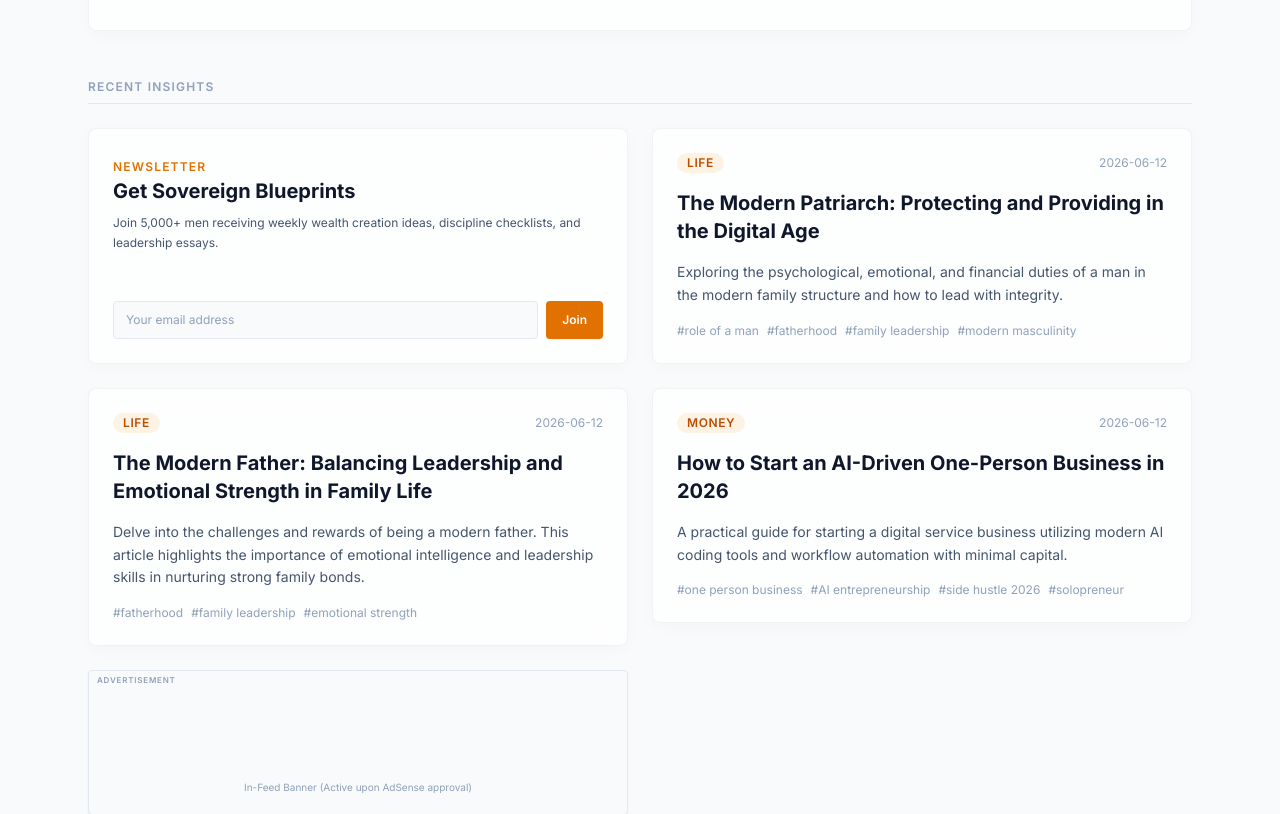
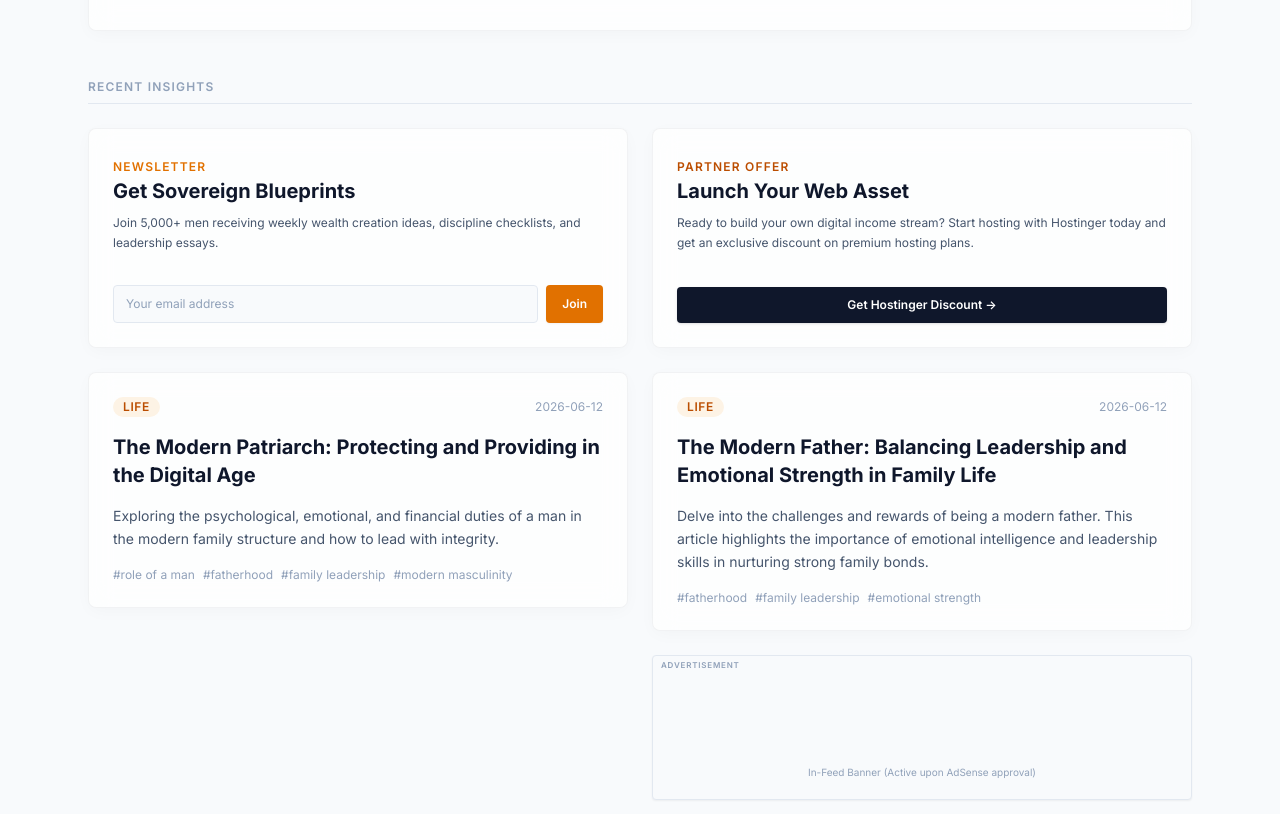
Before and after one commit to pharmotago/mcjp-io, a Next.js app: page / in a window 1280 px wide. Shown: the part 940-1754 px from the top of the page. Built offline with nearby package versions, Linux system fonts and the light colour scheme; no server answers.

Commit message:
feat: integrate Hostinger referral link across footer, homepage sponsorships, and articles

```diff
--- a/scripts/generate_blog.js
+++ b/scripts/generate_blog.js
@@ -50,7 +50,8 @@ REQUIREMENTS:
    - Write structured paragraphs with strong typography flow.
    - Include bulleted action plans or checklists.
 3. Content length: Minimum 800-1000 words.
-4. Output only the body of the article in markdown. Do NOT write the title as an H1 heading (it will be added by frontmatter). Do NOT include HTML fences or code blocks.`;
+4. Output only the body of the article in markdown. Do NOT write the title as an H1 heading (it will be added by frontmatter). Do NOT include HTML fences or code blocks.
+5. If the category is "Money" or the topic relates to starting blogs/websites/online businesses, organically recommend Hostinger exactly once as a reliable, high-performance web host and embed this referral discount link: https://www.hostinger.com?REFERRALCODE=OYBPHARMOWCY (e.g. "We recommend launching your digital assets on [Hostinger](https://www.hostinger.com?REFERRALCODE=OYBPHARMOWCY) to secure their exclusive partner discount"). Ensure it fits naturally in the text.`;
 
     const systemInstruction = `You are the lead editor and writer for MCJP.io.
 You specialize in producing high-quality self-improvement, financial autonomy, and masculine development articles.
--- a/src/app/layout.tsx
+++ b/src/app/layout.tsx
@@ -95,6 +95,7 @@ export default function RootLayout({
               <a href="/contact" className="hover:text-slate-800 transition-colors">Contact</a>
               <a href="/privacy" className="hover:text-slate-800 transition-colors">Privacy Policy</a>
               <a href="/terms" className="hover:text-slate-800 transition-colors">Terms of Service</a>
+              <a href="https://www.hostinger.com?REFERRALCODE=OYBPHARMOWCY" target="_blank" rel="noopener noreferrer" className="hover:text-amber-600 transition-colors font-medium">Hosted on Hostinger (20% Off)</a>
               <span className="text-slate-300 hidden md:inline">|</span>
               <span>Sovereign Intelligence Systems</span>
             </div>
--- a/src/app/page.tsx
+++ b/src/app/page.tsx
@@ -162,6 +162,7 @@ export default async function Home({
           <div className="grid md:grid-cols-2 gap-6">
             {/* Newsletter module injected dynamically as first item if browsing all */}
             {isBrowsingAll && (
+              <>
                 <div className="p-6 rounded-lg glass-panel bg-white/70 flex flex-col justify-between min-h-[220px]">
                   <div className="space-y-2">
                     <span className="text-xs font-semibold text-amber-600 uppercase tracking-widest">Newsletter</span>
@@ -185,6 +186,26 @@ export default async function Home({
                     </button>
                   </form>
                 </div>
+
+                {/* Hostinger Partner Offer Widget */}
+                <div className="p-6 rounded-lg glass-panel bg-amber-50/20 border border-amber-200/40 flex flex-col justify-between min-h-[220px] shadow-xs">
+                  <div className="space-y-2">
+                    <span className="text-xs font-semibold text-amber-700 uppercase tracking-widest">Partner Offer</span>
+                    <h3 className="text-xl font-bold text-slate-900">Launch Your Web Asset</h3>
+                    <p className="text-slate-600 text-xs leading-relaxed">
+                      Ready to build your own digital income stream? Start hosting with Hostinger today and get an exclusive discount on premium hosting plans.
+                    </p>
+                  </div>
+                  <a
+                    href="https://www.hostinger.com?REFERRALCODE=OYBPHARMOWCY"
+                    target="_blank"
+                    rel="noopener noreferrer"
+                    className="block w-full text-center bg-slate-900 hover:bg-slate-800 text-white py-2.5 rounded text-xs font-semibold transition-colors mt-4 cursor-pointer shadow-sm"
+                  >
+                    Get Hostinger Discount &rarr;
+                  </a>
+                </div>
+              </>
             )}
 
             {displayPosts.map((post, index) => (
--- a/src/app/posts/[id]/page.tsx
+++ b/src/app/posts/[id]/page.tsx
@@ -257,6 +257,25 @@ export default async function PostPage({
           </div>
         </div>
 
+        {/* Hostinger Referral Banner */}
+        <div className="p-5 rounded-lg border border-amber-200/40 bg-amber-50/20 my-6 space-y-3 shadow-xs">
+          <div className="flex items-center gap-2">
+            <span className="px-2 py-0.5 rounded bg-amber-100 text-amber-800 text-[10px] font-bold uppercase tracking-wider">Launch Your Web Asset</span>
+            <span className="text-xs font-semibold text-slate-700">Start Your Own Blog or Online Business</span>
+          </div>
+          <p className="text-xs text-slate-600 leading-relaxed">
+            Ready to build a digital asset like MCJP.io? We recommend hosting your website with Hostinger. It is exceptionally fast, secure, and cost-effective. Use our referral link to get an exclusive discount on your plan:
+          </p>
+          <a
+            href="https://www.hostinger.com?REFERRALCODE=OYBPHARMOWCY"
+            target="_blank"
+            rel="noopener noreferrer"
+            className="inline-block text-xs font-bold text-amber-700 hover:text-amber-800 hover:underline cursor-pointer"
+          >
+            Get Started with Hostinger (Discount Applied) &rarr;
+          </a>
+        </div>
+
         {/* Google AdSense Post-Body Ad Unit Slot */}
         <div className="mt-8 p-4 rounded-lg border border-slate-200 bg-slate-50 text-center text-xs text-slate-500 shadow-xs">
           <div className="mb-2 uppercase tracking-widest text-[10px] text-slate-400 font-semibold select-none">Advertisement</div>
```
Lines whose indentation alone changed are shown as unchanged.
